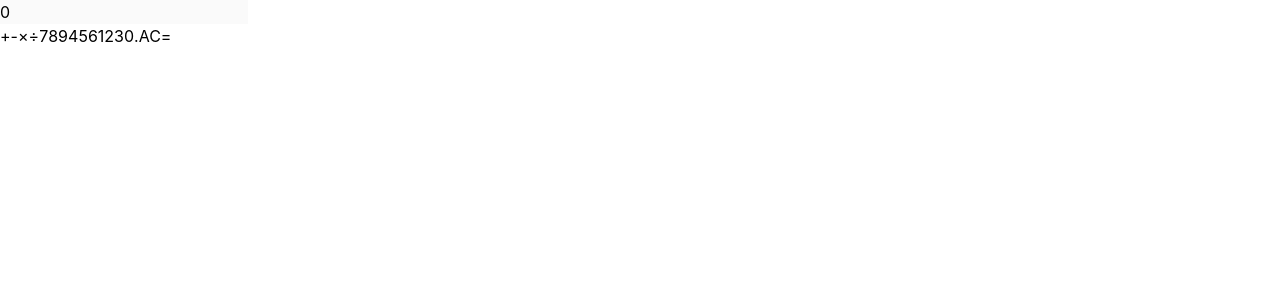
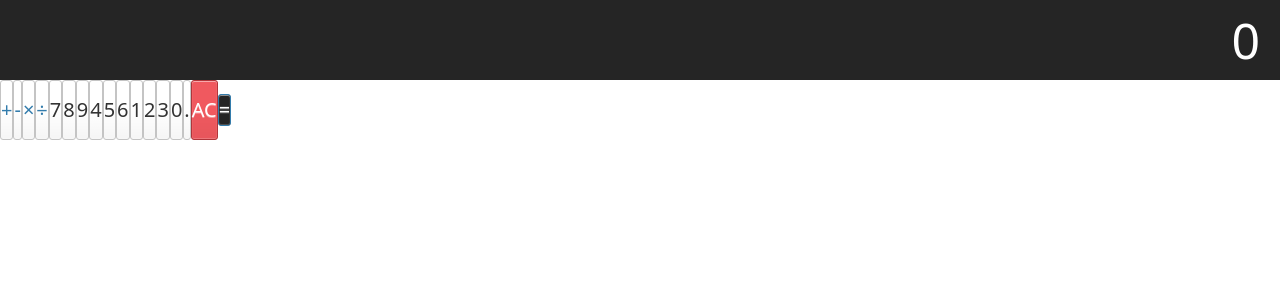
Before and after one commit to synerjay/TypeScript-Calculator, a React (Create React App) app: page / in a window 1280 px wide. Shown: the top 300 px of the page. Built offline with nearby package versions, Linux system fonts and the light colour scheme.

Commit message:
finished with logic now styling is next

```diff
--- a/src/components/Display.js
+++ b/src/components/Display.js
@@ -5,7 +5,7 @@
     <Fragment>
       <input
         type='text'
-        className='Display'
+        className='calculator-screen'
         value={displayValue}
         id='display'
         disabled
--- a/src/index.css
+++ b/src/index.css
@@ -2,7 +2,7 @@
 @tailwind components;
 @tailwind utilities;
 
-body {
+/* body {
   margin: 0;
   font-family: -apple-system, BlinkMacSystemFont, 'Segoe UI', 'Roboto', 'Oxygen',
     'Ubuntu', 'Cantarell', 'Fira Sans', 'Droid Sans', 'Helvetica Neue',
@@ -14,4 +14,97 @@
 code {
   font-family: source-code-pro, Menlo, Monaco, Consolas, 'Courier New',
     monospace;
+} */
+
+html {
+  font-size: 62.5%;
+  box-sizing: border-box;
 }
+
+*,
+*::before,
+*::after {
+  margin: 0;
+  padding: 0;
+  box-sizing: inherit;
+}
+
+.calculator {
+  border: 1px solid #ccc;
+  border-radius: 5px;
+  position: absolute;
+  top: 50%;
+  left: 50%;
+  transform: translate(-50%, -50%);
+  width: 400px;
+}
+
+.calculator-screen {
+  width: 100%;
+  font-size: 5rem;
+  height: 80px;
+  border: none;
+  background-color: #252525;
+  color: #fff;
+  text-align: right;
+  padding-right: 20px;
+  padding-left: 10px;
+}
+
+button {
+  height: 60px;
+  background-color: #000;
+  border-radius: 3px;
+  border: 1px solid #c4c4c4;
+  background-color: transparent;
+  font-size: 2rem;
+  color: #333;
+  background-image: linear-gradient(
+    to bottom,
+    transparent,
+    transparent 50%,
+    rgba(0, 0, 0, 0.04)
+  );
+  box-shadow: inset 0 0 0 1px rgba(255, 255, 255, 0.05),
+    inset 0 1px 0 0 rgba(255, 255, 255, 0.45),
+    inset 0 -1px 0 0 rgba(255, 255, 255, 0.15),
+    0 1px 0 0 rgba(255, 255, 255, 0.15);
+  text-shadow: 0 1px rgba(255, 255, 255, 0.4);
+}
+
+button:hover {
+  background-color: #eaeaea;
+}
+
+.operator {
+  color: #337cac;
+}
+
+.all-clear {
+  background-color: #f0595f;
+  border-color: #b0353a;
+  color: #fff;
+}
+
+.all-clear:hover {
+  background-color: #f17377;
+}
+
+.equal-sign {
+  background-color: #252525;
+  border-color: #337cac;
+  color: #fff;
+  height: 100%;
+  grid-area: 2 / 4 / 6 / 5;
+}
+
+.equal-sign:hover {
+  background-color: #eaeaea;
+}
+
+.calculator-keys {
+  display: grid;
+  grid-template-columns: repeat(4, 1fr);
+  grid-gap: 20px;
+  padding: 20px;
+}
```
